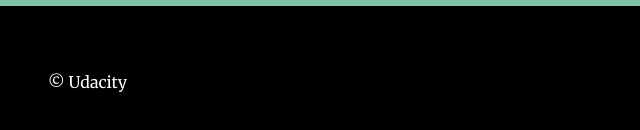
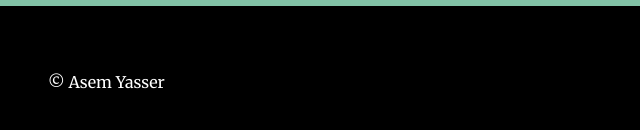
Before and after one commit to Asemyasser/Landing-Page, a plain HTML site: page index.html in a window 1280 px wide. Shown: the part 3105-3235 px from the top of the page, 0-640 px from the left. Drawn offline with Linux system fonts and the light colour scheme.

Commit message:
changed author name

```diff
--- a/index.html
+++ b/index.html
@@ -59,7 +59,7 @@
       </div>
   </main>
   <footer class="page__footer">
-    <p>&copy Udacity</p>
+    <p>&copy Asem Yasser</p>
   </footer>
 <script src="js/app.js"></script>
 </body>
```
